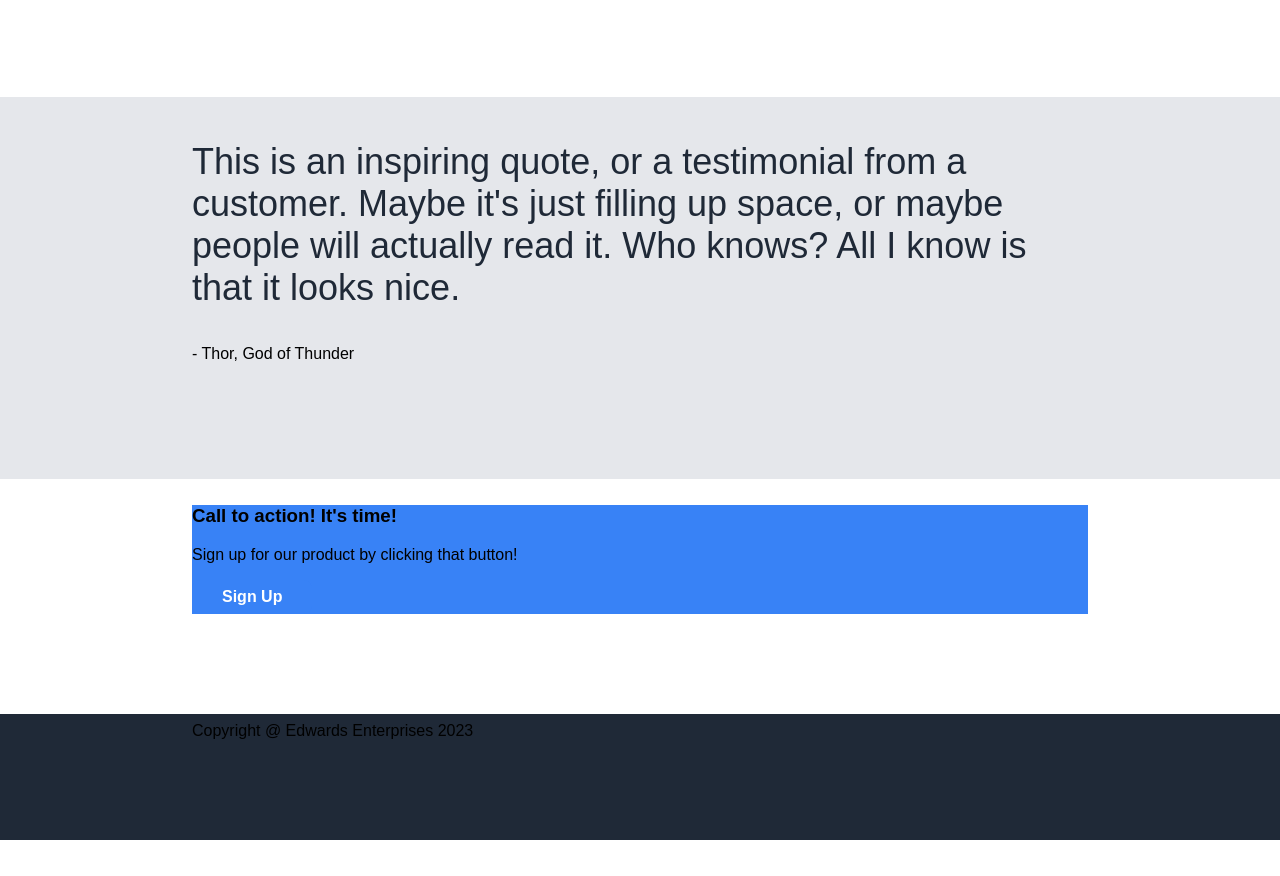
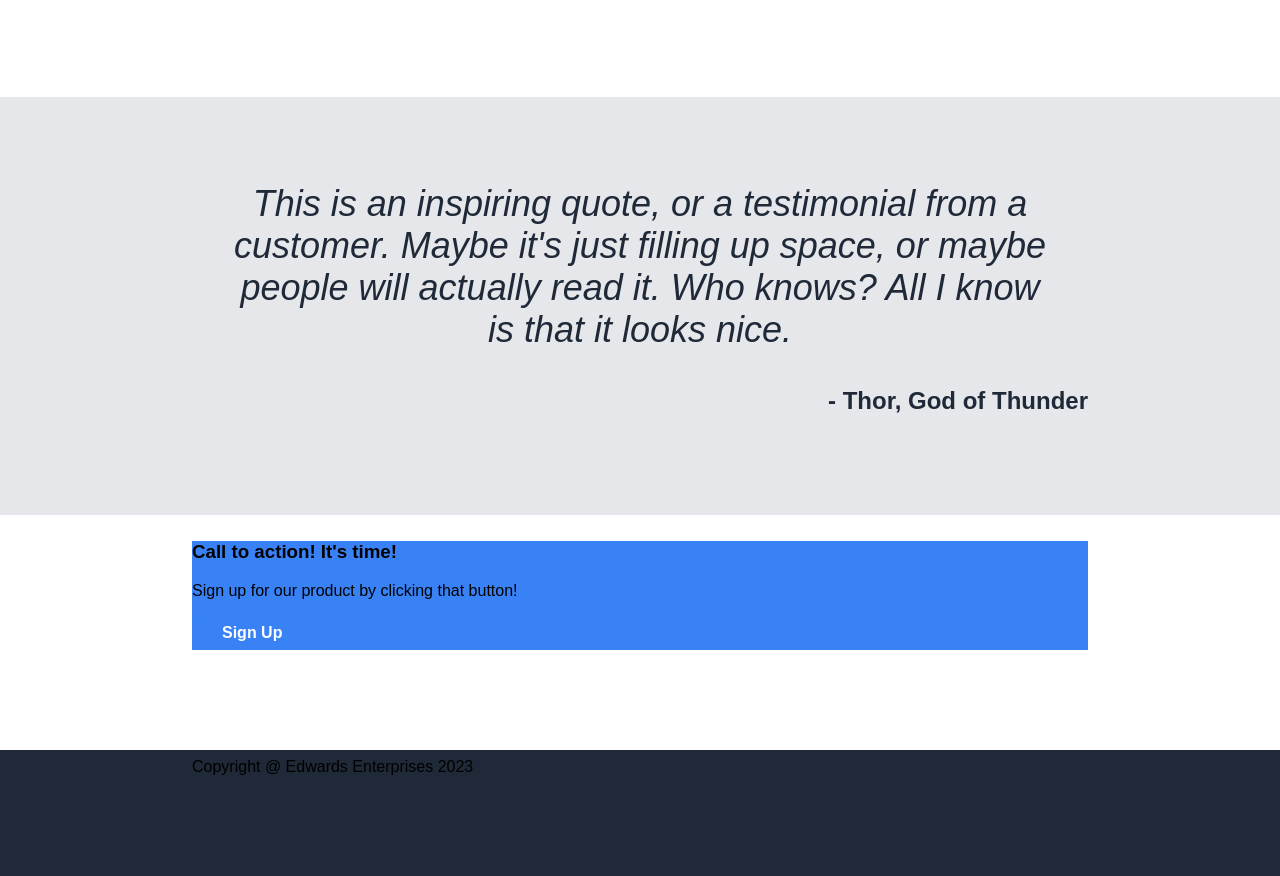
Before and after one commit to JSE955/landingpage, a plain HTML site: page index.html in a window 1280 px wide. Shown: the part 879-1755 px from the top of the page. Before the commit the page ends 1719 px from the top, so only its background shows below. Drawn offline with Linux system fonts and the light colour scheme.

Commit message:
Edit style for section three

```diff
--- a/index.html
+++ b/index.html
@@ -49,13 +49,15 @@
                 </div>
             </div>
             <div class="three primary">
+                <blockquote>
                 <p class="quote">
                     This is an inspiring quote, or a testimonial from
                     a customer. Maybe it's just filling up space, or
                     maybe people will actually read it. Who knows?
                     All I know is that it looks nice.
                 </p>
-                <p>- Thor, God of Thunder</p>
+                </blockquote>
+                <figcaption>- Thor, God of Thunder</figcaption>
             </div>
             <div class="four primary">
                 <div class="callToAction">
--- a/styles.css
+++ b/styles.css
@@ -106,6 +106,7 @@ button {
 
 .three {
     background-color: #E5E7EB;
+    padding-top: 50px;
 }
 
 ul {
@@ -115,7 +116,15 @@ ul {
 
 .quote {
     font-size: 36px;
-    font-weight: italic;
+    font-style: italic;
+    color: #1F2937;
+    text-align: center;
+}
+
+figcaption {
+    text-align: right;
+    font-size: 24px;
+    font-weight: bold;
     color: #1F2937;
 }
 
```
